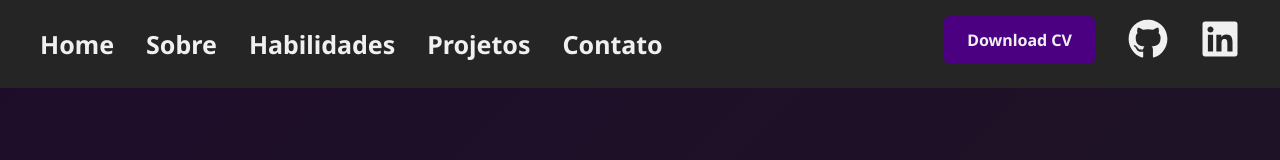
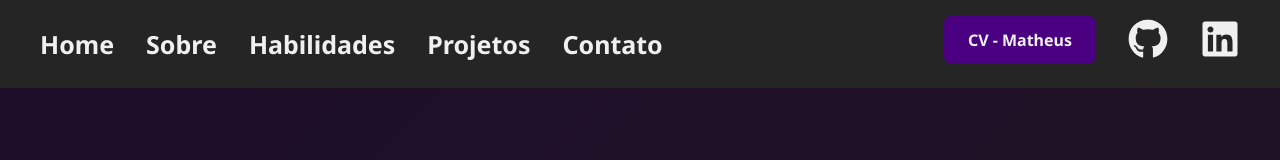
Before and after one commit to Matheus-Figueiredo-Dev/Portfolio, a React (Vite) app: page / in a window 1280 px wide. Shown: the top 160 px of the page. Built offline with nearby package versions, Linux system fonts and the light colour scheme; a web font is replaced by a local one.

Commit message:
Atualizando botão de curriculo

```diff
--- a/src/components/Header/index.jsx
+++ b/src/components/Header/index.jsx
@@ -22,7 +22,7 @@ export function Header() {
         </Menu>
         <ContainerMenu>
           <a href="https://drive.google.com/file/d/1SCnLUV7S3pmIP0HlIaDyS589eUy97X6P/view?usp=drive_link">
-            <Button>Download CV</Button>
+            <Button>CV - Matheus</Button>
           </a>
           <Link href="https://github.com/Matheus-Figueiredo-Dev">
             <FaGithub />
```
